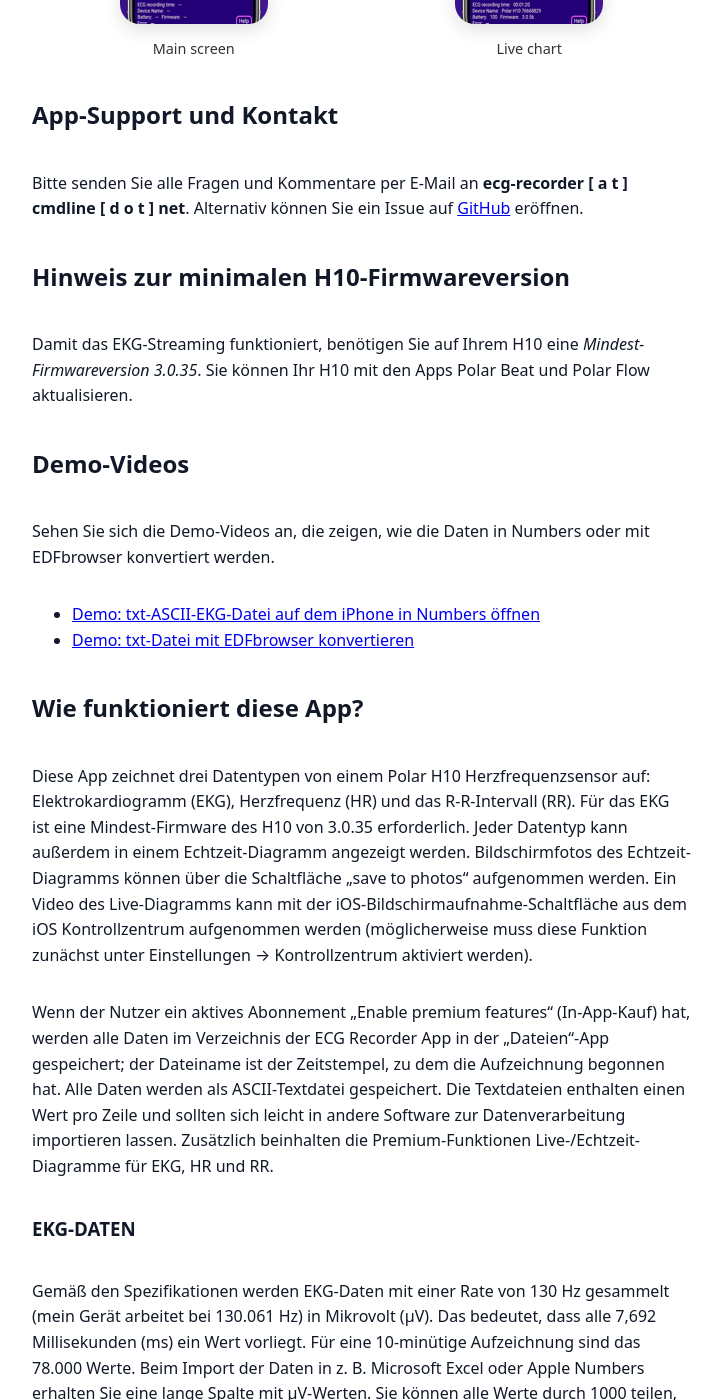
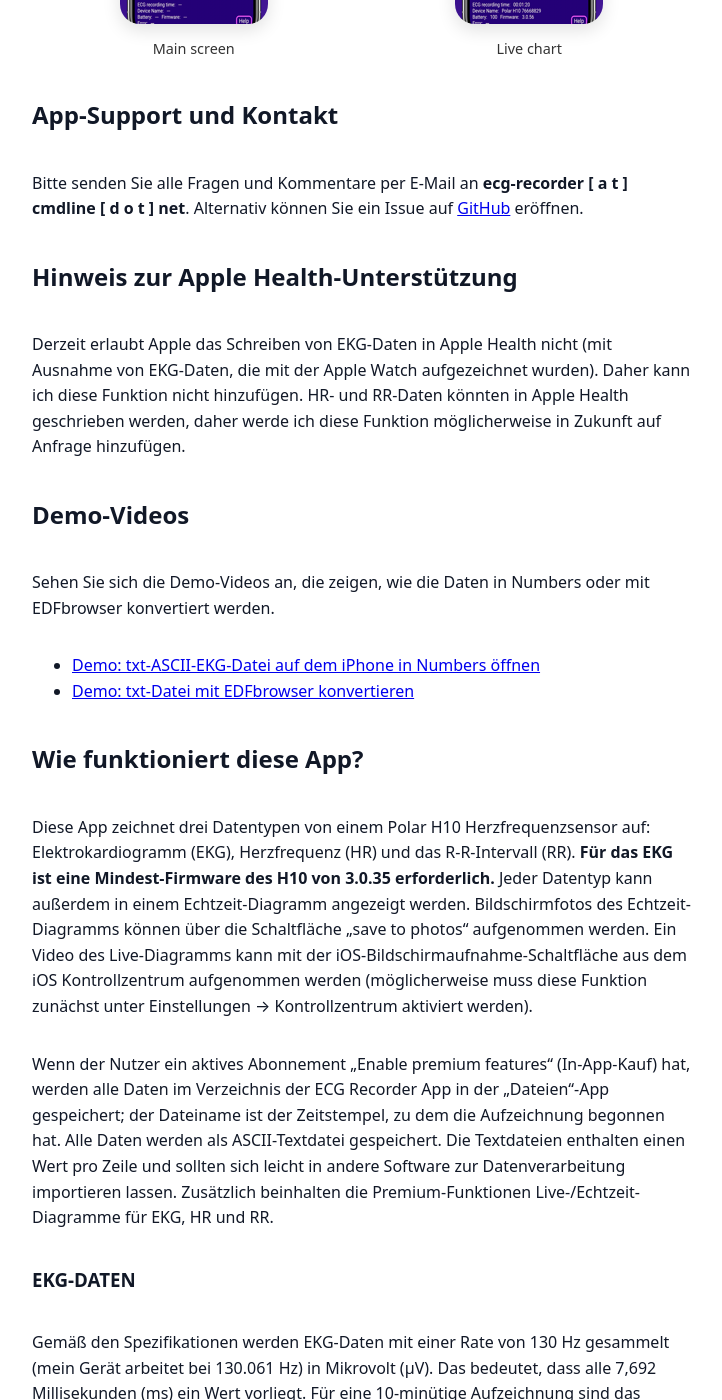
Before and after one commit to poml88/ecg-recorder-ios, a Jekyll site: the page built from de/index.md, in a window 1280 px wide and 1400 px high, scrolled down 629 px. Shown: the whole window, without its empty margins (132-854 px from the left). Built offline with Jekyll 4.4.1, drawn with Linux system fonts in a browser that asks for light colours.

Commit message:
Update index.md

```diff
--- a/de/index.md
+++ b/de/index.md
@@ -13,9 +13,8 @@ permalink: /de/
 
 Bitte senden Sie alle Fragen und Kommentare per E-Mail an **ecg-recorder [ a t ] cmdline [ d o t ] net**. Alternativ können Sie ein Issue auf [GitHub](https://github.com/poml88/ecg-recorder-ios) eröffnen.
 
-## Hinweis zur minimalen H10-Firmwareversion
-
-Damit das EKG-Streaming funktioniert, benötigen Sie auf Ihrem H10 eine *Mindest-Firmwareversion 3.0.35*. Sie können Ihr H10 mit den Apps Polar Beat und Polar Flow aktualisieren.
+## Hinweis zur Apple Health-Unterstützung
+Derzeit erlaubt Apple das Schreiben von EKG-Daten in Apple Health nicht (mit Ausnahme von EKG-Daten, die mit der Apple Watch aufgezeichnet wurden). Daher kann ich diese Funktion nicht hinzufügen. HR- und RR-Daten könnten in Apple Health geschrieben werden, daher werde ich diese Funktion möglicherweise in Zukunft auf Anfrage hinzufügen.
 
 ## Demo-Videos
 
@@ -26,7 +25,7 @@ Sehen Sie sich die Demo-Videos an, die zeigen, wie die Daten in Numbers oder mit
 
 ## Wie funktioniert diese App?
 
-Diese App zeichnet drei Datentypen von einem Polar H10 Herzfrequenzsensor auf: Elektrokardiogramm (EKG), Herzfrequenz (HR) und das R-R-Intervall (RR). Für das EKG ist eine Mindest-Firmware des H10 von 3.0.35 erforderlich. Jeder Datentyp kann außerdem in einem Echtzeit-Diagramm angezeigt werden. Bildschirmfotos des Echtzeit-Diagramms können über die Schaltfläche „save to photos“ aufgenommen werden. Ein Video des Live-Diagramms kann mit der iOS-Bildschirmaufnahme-Schaltfläche aus dem iOS Kontrollzentrum aufgenommen werden (möglicherweise muss diese Funktion zunächst unter Einstellungen → Kontrollzentrum aktiviert werden).
+Diese App zeichnet drei Datentypen von einem Polar H10 Herzfrequenzsensor auf: Elektrokardiogramm (EKG), Herzfrequenz (HR) und das R-R-Intervall (RR). **Für das EKG ist eine Mindest-Firmware des H10 von 3.0.35 erforderlich.** Jeder Datentyp kann außerdem in einem Echtzeit-Diagramm angezeigt werden. Bildschirmfotos des Echtzeit-Diagramms können über die Schaltfläche „save to photos“ aufgenommen werden. Ein Video des Live-Diagramms kann mit der iOS-Bildschirmaufnahme-Schaltfläche aus dem iOS Kontrollzentrum aufgenommen werden (möglicherweise muss diese Funktion zunächst unter Einstellungen → Kontrollzentrum aktiviert werden).
 
 Wenn der Nutzer ein aktives Abonnement „Enable premium features“ (In-App-Kauf) hat, werden alle Daten im Verzeichnis der ECG Recorder App in der „Dateien“-App gespeichert; der Dateiname ist der Zeitstempel, zu dem die Aufzeichnung begonnen hat. Alle Daten werden als ASCII-Textdatei gespeichert. Die Textdateien enthalten einen Wert pro Zeile und sollten sich leicht in andere Software zur Datenverarbeitung importieren lassen. Zusätzlich beinhalten die Premium-Funktionen Live-/Echtzeit-Diagramme für EKG, HR und RR.
 
```
